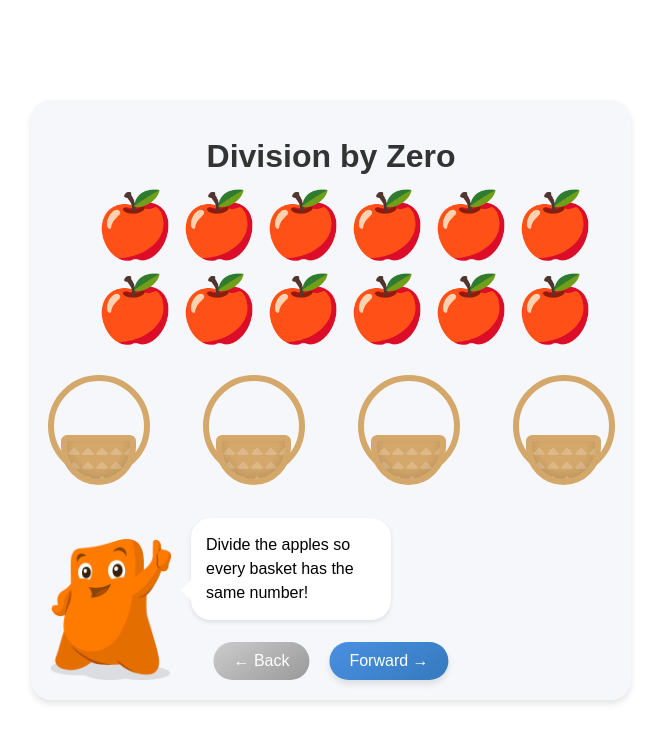
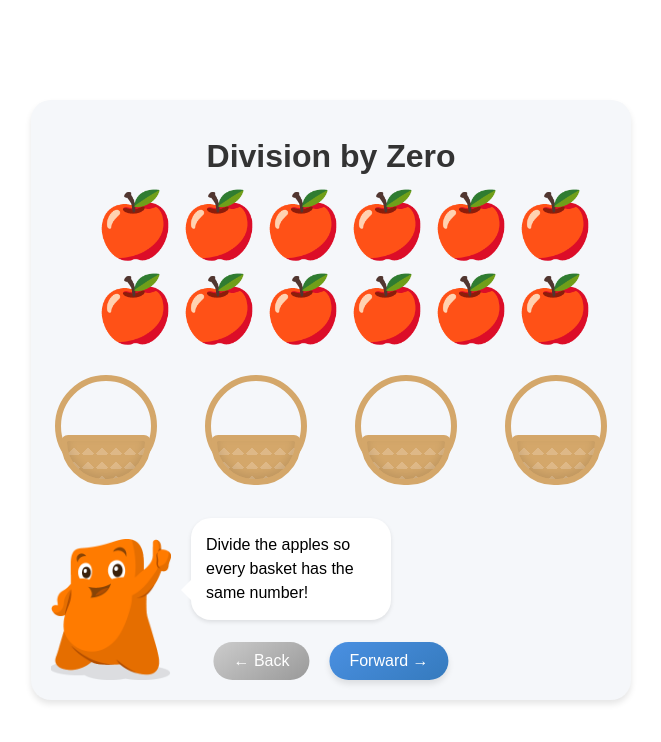
Before and after one commit to Content-Interactives/Division-by-0-, a React (Vite) app: page / in a window 1280 px wide. Shown: the top 742 px of the page, without its empty margins (309-970 px from the left). Built offline with nearby package versions, Linux system fonts and the light colour scheme; a web font is replaced by a local one.

Commit message:
Fix basket styling consistency across all pages and remove unused basket-top div

```diff
--- a/src/App.css
+++ b/src/App.css
@@ -237,7 +237,7 @@ body {
   right: 0;
   display: flex;
   justify-content: center;
-  gap: 60px;
+  gap: 40px;
   padding: 0 20px;
 }
 
--- a/src/App.jsx
+++ b/src/App.jsx
@@ -41,6 +41,7 @@ function App() {
       case 4: return 3;  // 4 baskets: 3 apples each
       case 3: return 4;  // 3 baskets: 4 apples each
       case 2: return 6;  // 2 baskets: 6 apples each
+      case 1: return 12; // 1 basket: all 12 apples
       default: return 3;
     }
   }
@@ -179,7 +180,7 @@ function App() {
 
   // Handle forward button click
   const handleForward = () => {
-    if (level <= 2) return
+    if (level <= 1) return
 
     setApples(prevApples =>
       prevApples.map(apple => ({
@@ -206,6 +207,7 @@ function App() {
   const handleBack = () => {
     if (level >= 4) return
 
+    // Reset apples to original positions
     setApples(prevApples =>
       prevApples.map(apple => ({
         ...apple,
@@ -216,13 +218,17 @@ function App() {
       }))
     )
 
+    // Show all baskets for the new level
     const newVisibleBaskets = Array(4).fill(false)
     for (let i = 0; i < level + 1; i++) {
       newVisibleBaskets[i] = true
     }
     setVisibleBaskets(newVisibleBaskets)
 
+    // Reset basket counts
     setBasketCounts(new Array(4).fill(0))
+
+    // Update level and message
     setLevel(prev => prev + 1)
     setFlexiMessage(`Let's try dividing the apples between ${level + 1} baskets!`)
   }
@@ -255,7 +261,6 @@ function App() {
           {visibleBaskets.map((isVisible, index) =>
             isVisible && (
               <div key={index} className="basket">
-                <div className="basket-top"></div>
                 <div className="basket-body">
                   {basketCounts[index] > 0 && (
                     <div className="basket-counter">{basketCounts[index]}</div>
@@ -284,7 +289,7 @@ function App() {
           <button
             className="nav-button"
             onClick={handleForward}
-            disabled={level <= 2}
+            disabled={level <= 1}
           >
             Forward →
           </button>
```
